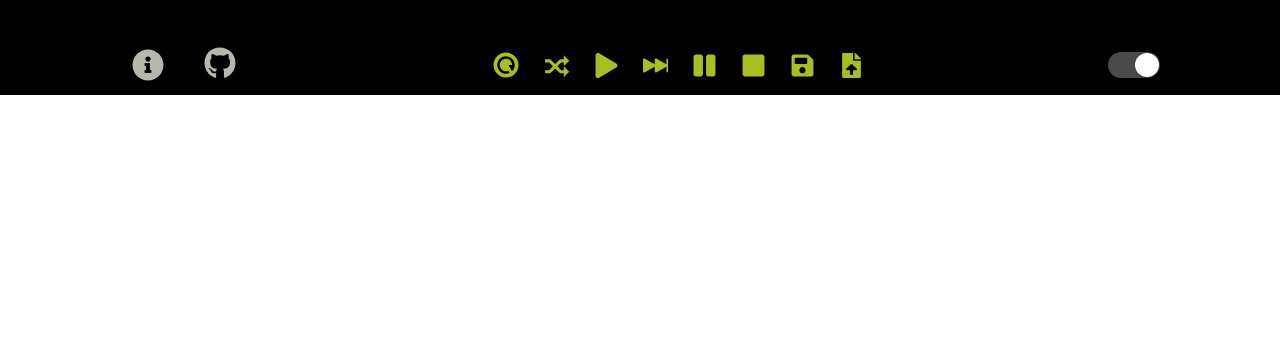
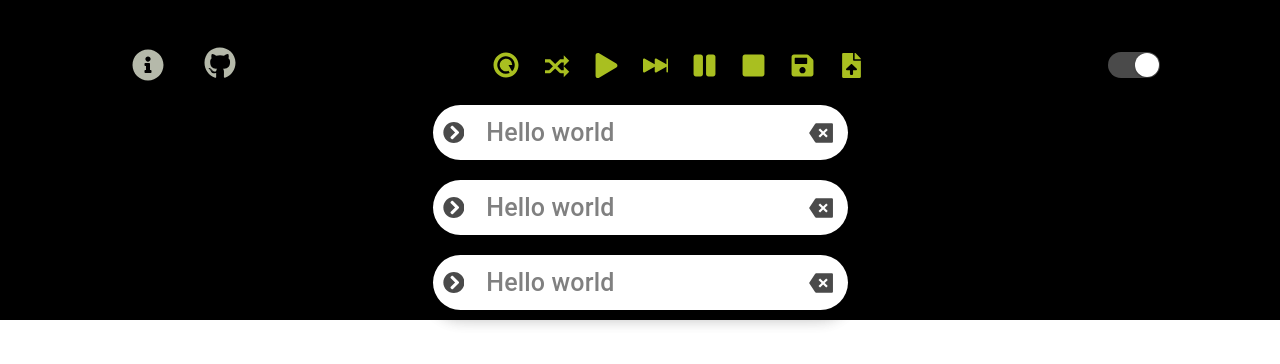
Before and after one commit to Eric761/stable-matching-algo-viz, a React (Create React App) app: page / in a window 1280 px wide. Shown: the top 364 px of the page. Built offline with nearby package versions, Linux system fonts and the light colour scheme.

Commit message:
Added list UI
Signed-off-by: Fardeen <fkamal@ee.iitr.ac.in>

```diff
--- a/src/App.js
+++ b/src/App.js
@@ -1,6 +1,7 @@
 import React, { useState } from "react";
 import Header from "./components/Header/Header";
 import Notifier from "./components/Notifier/Notifier";
+import MailList from "./components/MaleList/MailList";
 
 const App = () => {
   const [styleBg, setStyleBg] = useState({
@@ -21,6 +22,7 @@ const App = () => {
     <div className="App" style={styleBg}>
       <Notifier />
       <Header handleChangeBgColor={handleChangeBgColor} />
+      <MailList />
     </div>
   );
 };
--- /dev/null
+++ b/src/components/MaleList/MailList.js
@@ -0,0 +1,36 @@
+import React, { useState } from "react";
+import {
+  LeftContainer,
+  StyledPaper,
+  StyledInput,
+  StyledFaChevronCircleRight,
+  StyledFaChevronCircleDown,
+  StyledRiDeleteBack2Fill,
+} from "./MailListElements";
+
+const MailList = () => {
+  const [right, setRight] = useState(true);
+  const toggle = () => {
+    setRight(!right);
+  };
+
+  return (
+    <LeftContainer>
+      {[1, 2, 3].map((elem) => {
+        return (
+          <StyledPaper elevation={10} key={elem}>
+            {right ? (
+              <StyledFaChevronCircleRight onClick={toggle} />
+            ) : (
+              <StyledFaChevronCircleDown onClick={toggle} />
+            )}
+            <StyledInput defaultValue="Hello world" />
+            <StyledRiDeleteBack2Fill />
+          </StyledPaper>
+        );
+      })}
+    </LeftContainer>
+  );
+};
+
+export default MailList;
--- /dev/null
+++ b/src/components/MaleList/MailListElements.js
@@ -0,0 +1,78 @@
+import styled from "styled-components";
+import { Paper, Input } from "@material-ui/core";
+import { FaChevronCircleDown, FaChevronCircleRight } from "react-icons/fa";
+import { RiDeleteBack2Fill } from "react-icons/ri";
+import { AiFillDelete } from "react-icons/ai";
+
+export const LeftContainer = styled.div`
+  display: flex;
+  flex-direction: column;
+  justify-content: flex-start;
+  align-items: center;
+`;
+
+export const StyledPaper = styled(Paper)`
+  border-radius: 30px !important;
+  height: 55px;
+  width: 415px;
+  margin: 10px auto;
+  display: flex;
+  justify-content: space-between;
+  align-items: center;
+  cursor: pointer;
+`;
+
+export const StyledInput = styled(Input)`
+  &:before {
+    border-bottom: 0px !important;
+  }
+  &:after {
+    border-bottom: 0px !important;
+  }
+  input {
+    font-size: 25px;
+    font-weight: 550;
+    color: grey;
+    text-align: left;
+    cursor: pointer;
+  }
+`;
+
+export const StyledFaChevronCircleRight = styled(FaChevronCircleRight)`
+  height: 25px;
+  width: 25px;
+  margin: 0 10px;
+  margin-right: 22px;
+  color: #4a4a4a;
+  cursor: pointer;
+
+  &:hover {
+    color: #000000;
+  }
+`;
+
+export const StyledFaChevronCircleDown = styled(FaChevronCircleDown)`
+  height: 25px;
+  width: 25px;
+  margin: 0 10px;
+  margin-right: 22px;
+  color: #4a4a4a;
+  cursor: pointer;
+
+  &:hover {
+    color: #000000;
+  }
+`;
+
+export const StyledRiDeleteBack2Fill = styled(RiDeleteBack2Fill)`
+  height: 30px;
+  width: 30px;
+  margin: 0 12px;
+  margin-left: 20px;
+  color: #4a4a4a;
+  cursor: pointer;
+
+  &:hover {
+    color: #000000;
+  }
+`;
```
